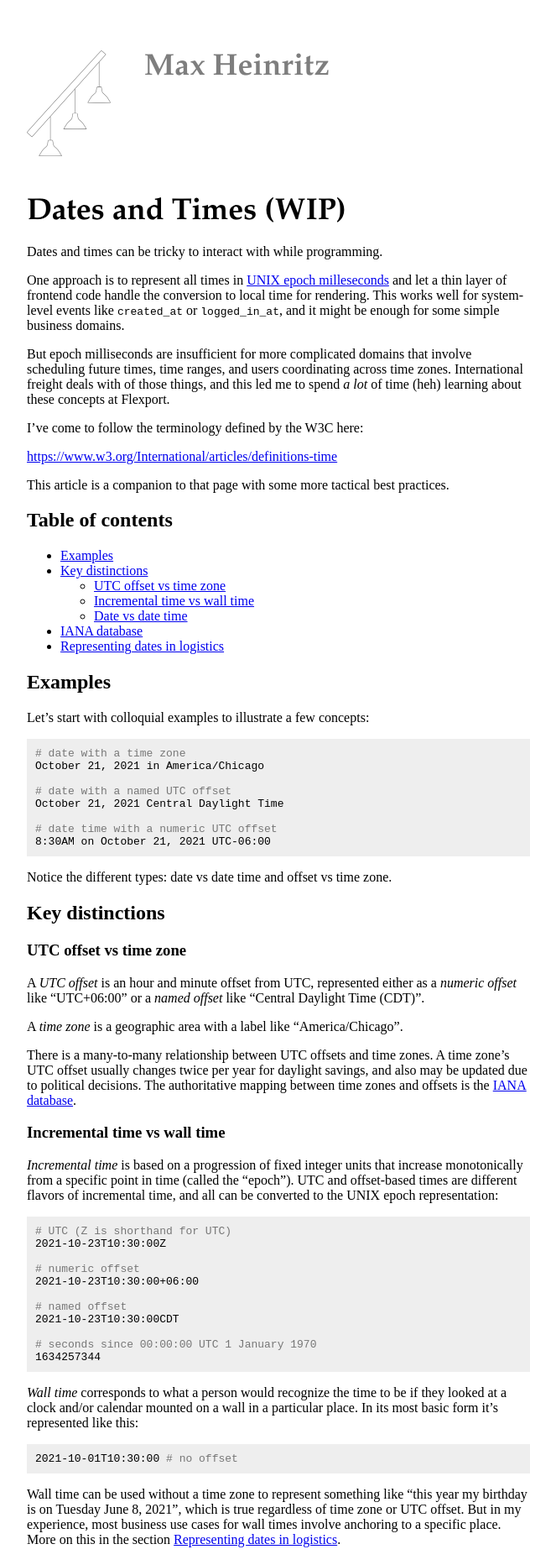
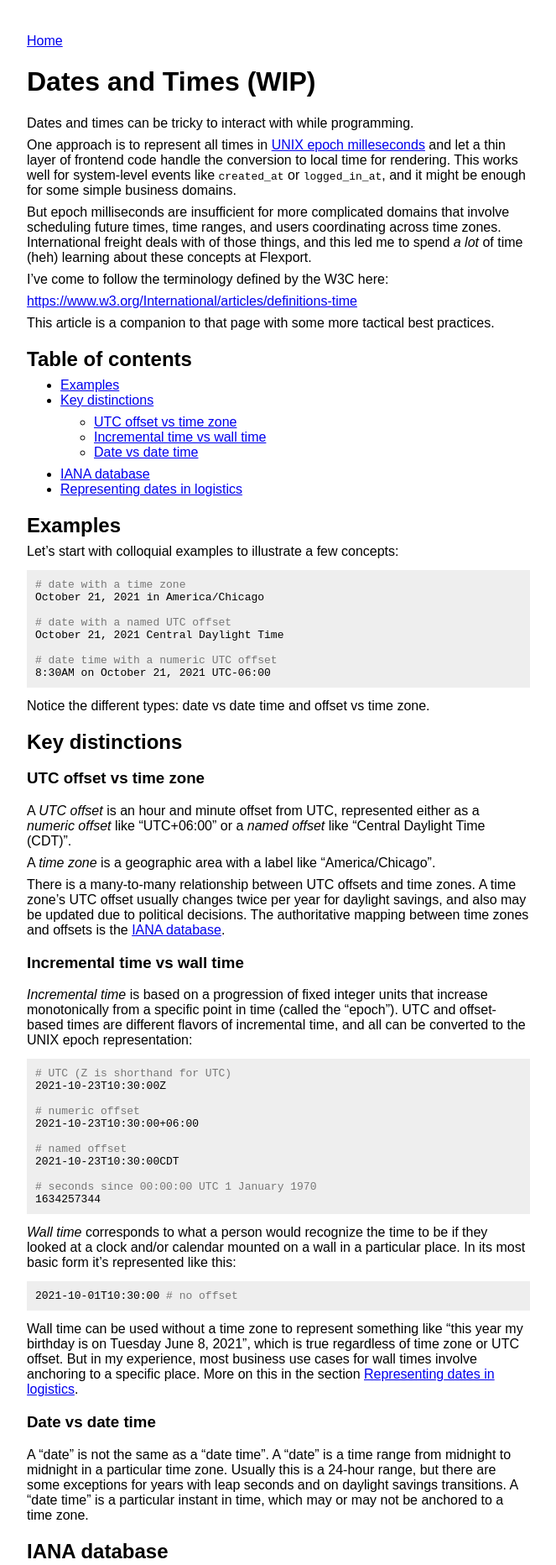
Before and after one commit to maxh/maxheinritz.com, a Jekyll site: the page built from _essays/dates-and-times.md, in a window 1280 px wide. Shown: the top 1864 px of the page at 84% size, without its empty margins (108-771 px from the left). Built offline with Jekyll 4.4.1, drawn with Linux system fonts in a browser that asks for light colours.

```diff
--- a/_layouts/essay.html
+++ b/_layouts/essay.html
@@ -3,4 +3,6 @@
   {{ content }}
 {% endcapture %}
 
+<a href="/">Home</a>
+
 {% include base.html class="detail essay" loader_enabled="false" %}
--- a/style.css
+++ b/style.css
@@ -1,7 +1,7 @@
 /* Overall. */
 
 html, body {
-  font-family: 'Palatino', sans-serif;
+  font-family: sans-serif;
   margin: 0;
   padding: 0;
 }
@@ -39,8 +39,8 @@
 
 /* Header. */
 
-h1 {
-  font-family: "Palatino Linotype", "Book Antiqua", Palatino, serif;
+header h1 {
+  font-family: serif;
   margin-bottom: 0;
   font-size: 24px;
   margin-top: 0px;
@@ -72,7 +72,7 @@
 }
 
 @media (max-width: 540px) {
-  h1 {
+  header h1 {
     font-size: 32px;
   }
   .top .role-detail {
@@ -112,7 +112,7 @@
   .role {
     padding-right: .4em;
   }
-  h1 {
+  header h1 {
     font-size: 36px;
   }
   .top {
@@ -222,9 +222,24 @@
   }
 }
 
+/* Essay page. */
+
+.essay .top {
+  display: none;
+}
+
+.essay h2 {
+  margin-block-end: .2em;
+}
+
+.essay p, .essay ul {
+  margin-block-start: .5em;
+  margin-block-end: .5em;
+}
+
 .essay main {
   max-width: 600px;
-  font-family: serif;
+  font-family: sans-serif;
 }
 
 .essay pre {
```
